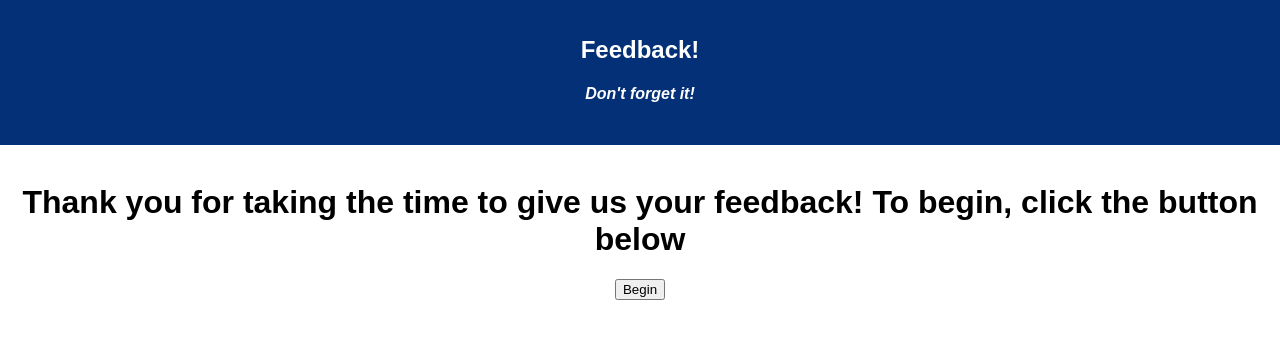
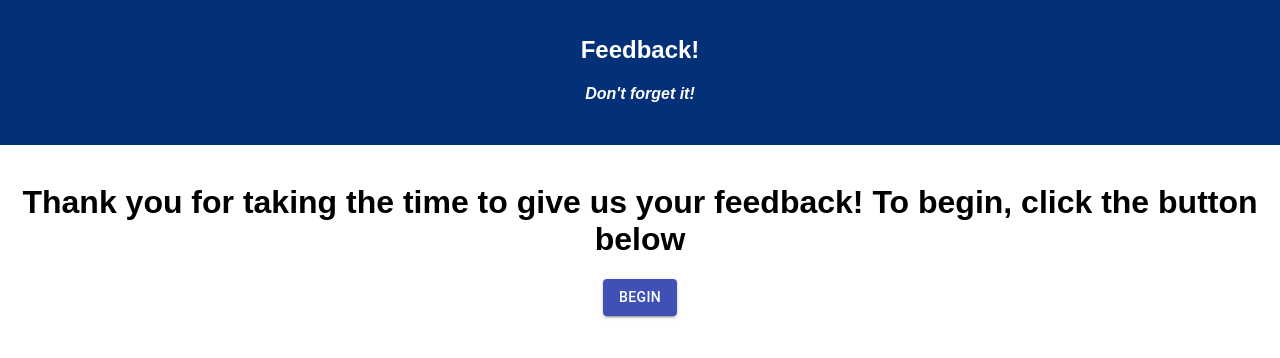
Before and after one commit to Cassen999/redux-feedback-loop, a React (Create React App) app: page /support in a window 1280 px wide. Shown: the top 358 px of the page. Built offline with nearby package versions, Linux system fonts and the light colour scheme.

Commit message:
added styling to homepage begin button, converted Comments text input to multiline

```diff
--- a/src/components/Comments/Comments.jsx
+++ b/src/components/Comments/Comments.jsx
@@ -50,7 +50,9 @@ class Comments extends Component {
                 <h1>Do you have any comments for us?</h1>
                 <form>
                     <TextField className="commentBox"
-                        placeholder="Write comments here"
+                        label="Write comments here"
+                        multiline
+                        rowsMax="4"
                         value={this.state.newComment.comment}
                         onChange={(event) => this.handleChange('comment', event)}
                         type="text"
@@ -61,7 +63,8 @@ class Comments extends Component {
                     onClick={this.goToSubmitReview}
                     variant="contained"
                     color="primary">
-                    Next</Button>
+                    Next
+                    </Button>
             </div>
         )
     }
--- a/src/components/Home/Home.jsx
+++ b/src/components/Home/Home.jsx
@@ -1,4 +1,5 @@
 import React, {Component} from 'react';
+import Button from '@material-ui/core/Button';
 
 class Home extends Component {
 
@@ -13,7 +14,12 @@ class Home extends Component {
                     feedback! To begin, click the button below
                 </h1>
                 {/* Button to route to feeling */}
-                <button onClick={this.beginFeedback}>Begin</button>
+                <Button
+                    onClick={this.beginFeedback}
+                    variant="contained"
+                    color="primary">
+                    Begin
+                </Button>
             </div>
         )
     }
--- a/src/components/Support/Support.jsx
+++ b/src/components/Support/Support.jsx
@@ -73,7 +73,7 @@ class Support extends Component {
                 <p className='plsEnterNum'>(Please enter a number between 1 and 10)</p>
                 <form onSubmit={this.goToComments}>
                     <TextField required
-                        placeholder="*How supported do you feel? "
+                        placeholder="*Supported?"
                         value={this.state.newSupport.support}
                         onChange={(event) => this.handleChange('support', event)}
                         type="number"
--- a/src/components/Understanding/Understanding.jsx
+++ b/src/components/Understanding/Understanding.jsx
@@ -71,7 +71,7 @@ class Understanding extends Component {
             <p className='plsEnterNum'>(Please enter a number between 1 and 10)</p>
             <form onSubmit={this.goToSupport}>
                 <TextField required
-                    placeholder="*How well are you understanding?"
+                    placeholder="*Understanding?"
                     value={this.state.newUnderstanding.understanding}
                     onChange={(event) => this.handleChange('understanding', event)}
                     type="number"
@@ -80,8 +80,9 @@ class Understanding extends Component {
                 {/* Button will send dispatch and route to Understanding */}
                 <Button type="submit"
                     variant="contained"
-                    color="primary"
-                    >Next</Button>
+                    color="primary">
+                    Next
+                    </Button>
                 <p className="fieldRequired">{this.state.showRequired ? '*This field is required' : ''}</p>
             </form>
         </div>
```
